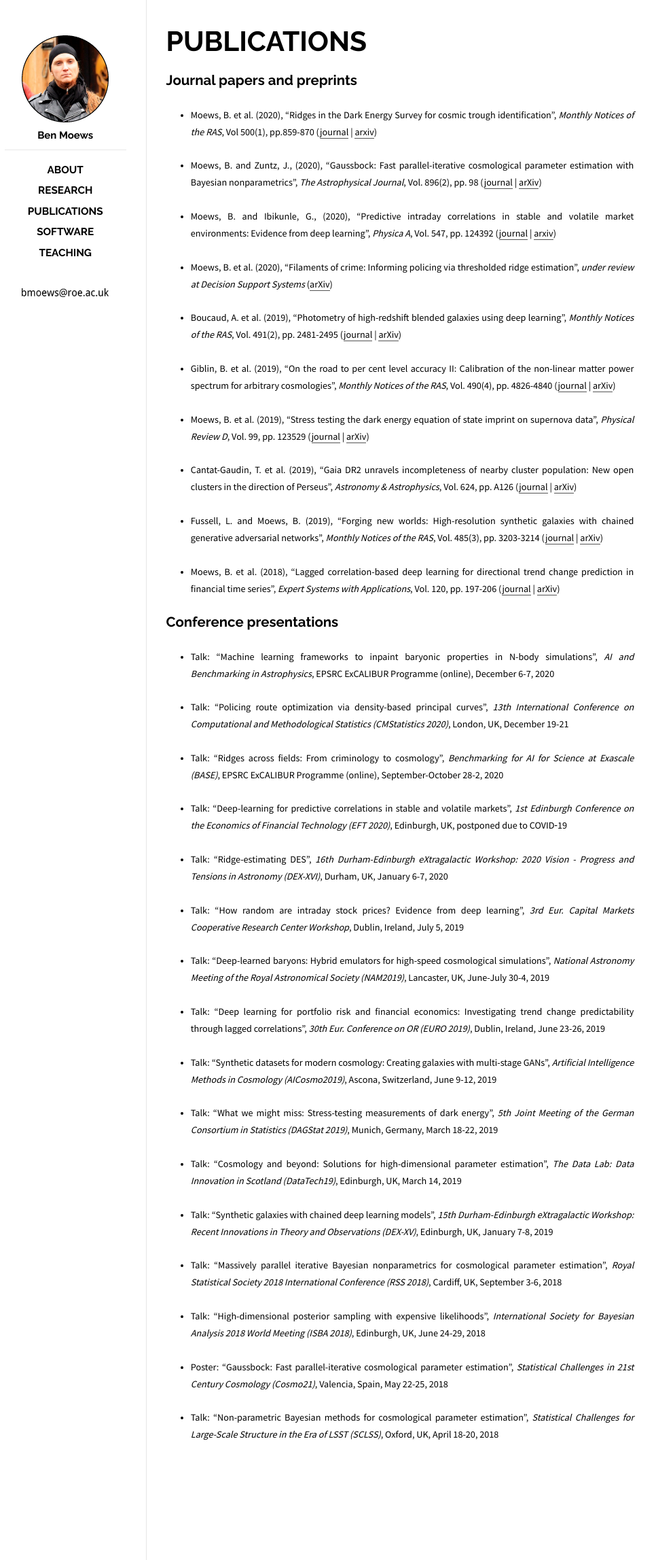
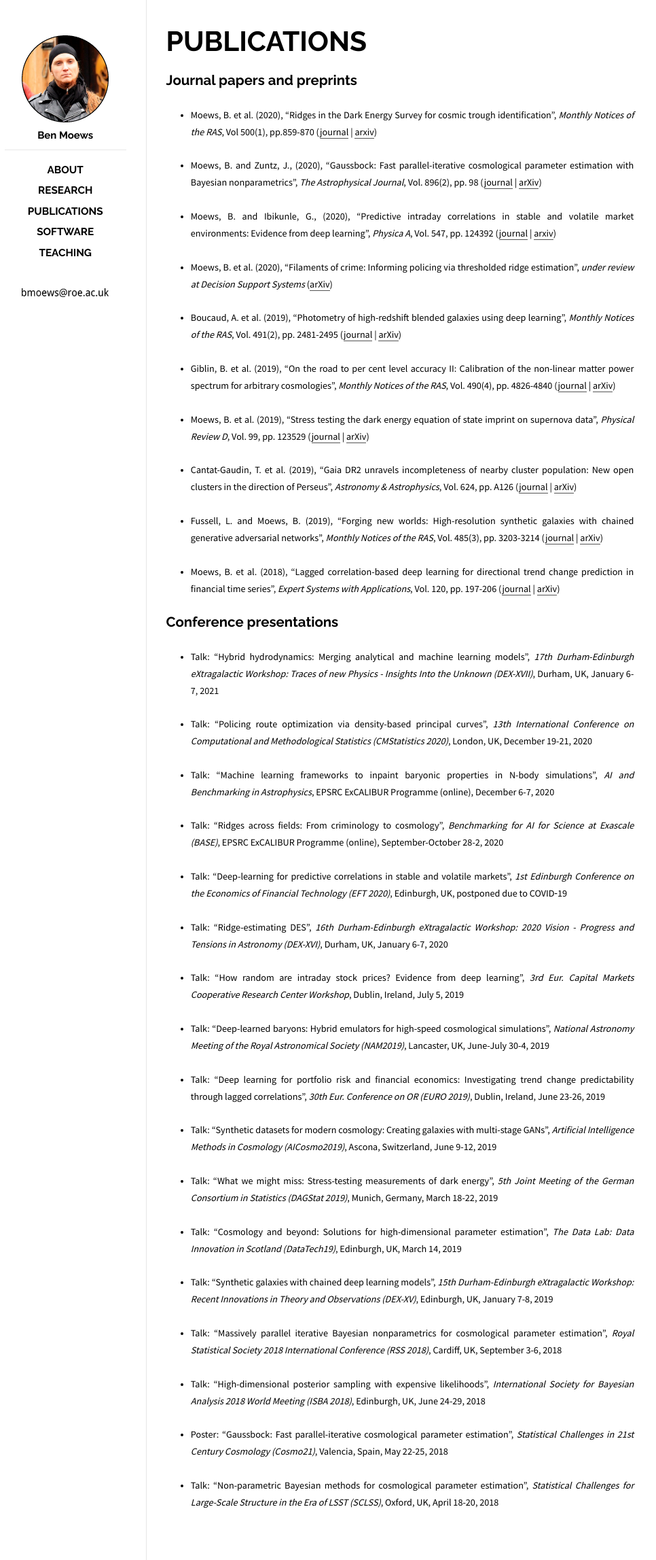
Before and after one commit to moews/moews.github.io, a Jekyll site: the page built from _posts/2017-03-25-publications.md, in a window 1280 px wide. Shown: the whole page at 68% size, without its empty margins (143-1109 px from the left). Built offline with Jekyll 4.4.1, drawn with Linux system fonts in a browser that asks for light colours.

Commit message:
Update 2017-03-25-publications.md

```diff
--- a/_posts/2017-03-25-publications.md
+++ b/_posts/2017-03-25-publications.md
@@ -30,9 +30,11 @@ categories: posts
 
 ## Conference presentations
 
+* <small>Talk: "Hybrid hydrodynamics: Merging analytical and machine learning models", _17th Durham-Edinburgh eXtragalactic Workshop: Traces of new Physics - Insights Into the Unknown (DEX-XVII)_, Durham, UK, January 6-7, 2021</small>
+
+* <small>Talk: "Policing route optimization via density-based principal curves", _13th International Conference on Computational and Methodological Statistics (CMStatistics 2020)_, London, UK, December 19-21, 2020</small>
+
 * <small>Talk: "Machine learning frameworks to inpaint baryonic properties in N-body simulations", _AI and Benchmarking in Astrophysics_, EPSRC ExCALIBUR Programme (online), December 6-7, 2020</small>
-
-* <small>Talk: "Policing route optimization via density-based principal curves", _13th International Conference on Computational and Methodological Statistics (CMStatistics 2020)_, London, UK, December 19-21</small>
 
 * <small>Talk: "Ridges across fields: From criminology to cosmology", _Benchmarking for AI for Science at Exascale (BASE)_, EPSRC ExCALIBUR Programme (online), September-October 28-2, 2020</small>
 
```
